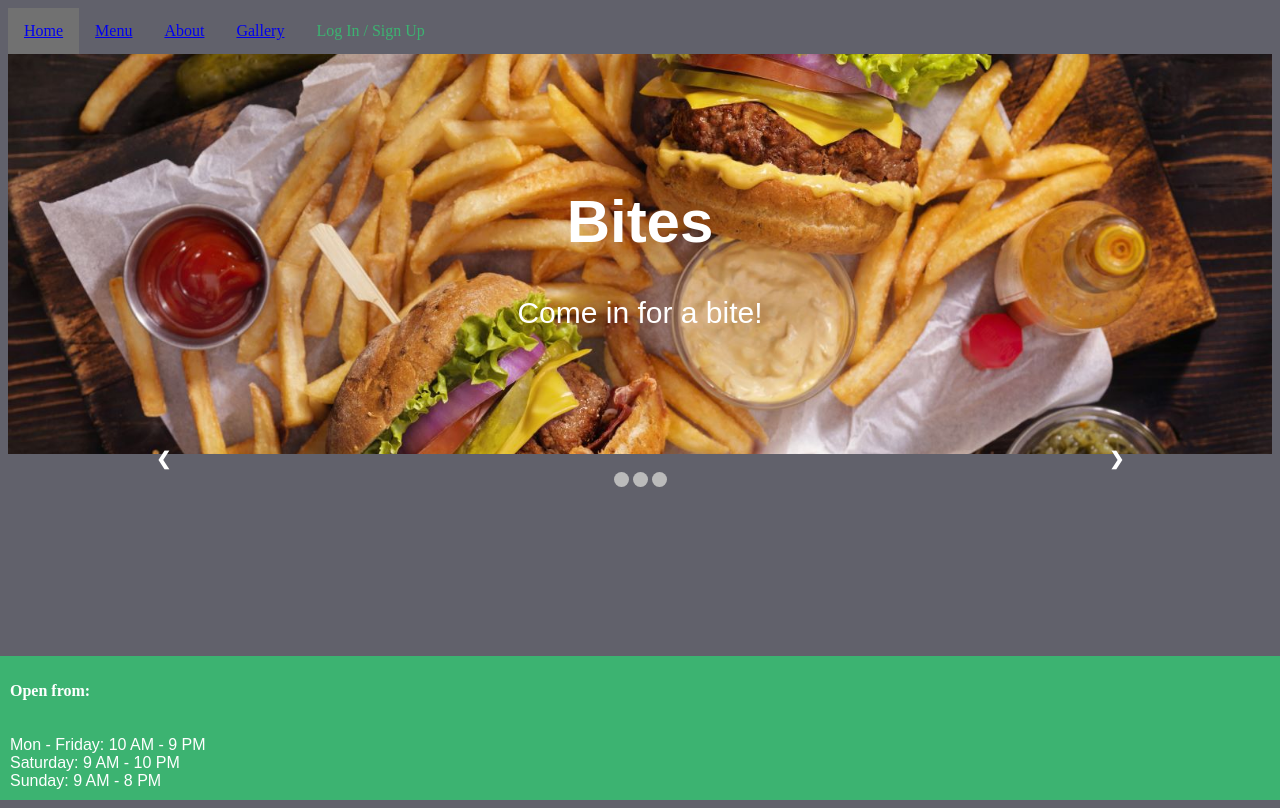
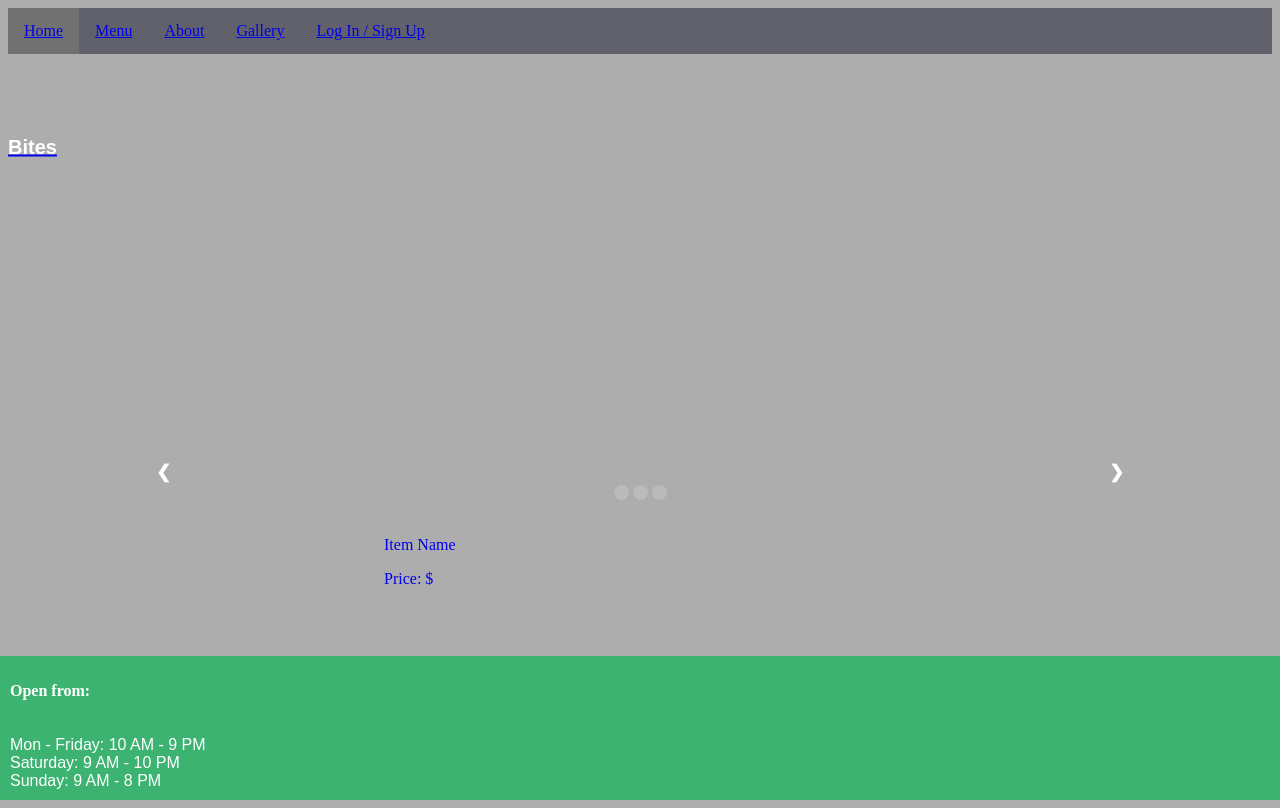
Before and after one commit to stevenf24/Bites, a plain HTML site: page Gallery.html in a window 1280 px wide. Drawn offline with Linux system fonts and the light colour scheme.

Commit message:
removed hero image from Gallery page. Trying to center text under carousel slideshow

```diff
--- a/About.css
+++ b/About.css
@@ -1,6 +1,6 @@
 body, html {
    height: 100%;
-   background-color: #61616b;
+   background-color: #adadad;
 }
 
 .hero-image {
--- a/Gallery.css
+++ b/Gallery.css
@@ -1,10 +1,9 @@
 body, html {
    height: 100%;
-   background-color: #61616b;
+   background-color: #adadad;
 }
 
 .hero-image {
-   background-image: url("Fast-Food-Restaurants.jpg");
    height: 50%;
 
    background-position: center;
@@ -14,15 +13,15 @@
 }
 
 .hero-text {
-   text-align: center;
-   position: absolute;
-   top: 50%;
+   text-align: start;
+   position: relative;
+   top: 20%;
    left: 50%;
    transform: translate(-50%, -50%);
    color: white;
-   font-family: Arial, Helvetica, sans-serif;
+   font-family: 'Comfortaa', sans-serif;
    font-weight: lighter;
-   font-size: 30px;
+   font-size: 10px;
 }
 
 .topnav {
@@ -57,6 +56,25 @@
    font-weight: bold;
    color: white;
    text-align: center;
+}
+
+.description {
+   position: fixed;
+   top: 65%;
+   left: 30%;
+   display: inline-block;
+}
+
+.description.item {
+   position: fixed;
+   text-align: center;
+   display: inline-block;
+}
+
+.description.price {
+   position: fixed;
+   text-align: center;
+   display: inline-block;
 }
 
 p.description {
--- a/Gallery.html
+++ b/Gallery.html
@@ -10,12 +10,17 @@
       <li> <a href="Menu.html"> Menu </a> </li>
       <li> <a href="About.html"> About </a> </li>
       <li> <a href="Gallery.html"> Gallery </a> </li>
-      <li a href="login.html">Log In / Sign Up</li>
+      <li> <a href="login.html">Log In / Sign Up</li>
    </div>
+
    <div class="hero-image">
       <div class="hero-text">
          <h1> Bites </h1>
-         <p> Come in for a bite! </p>
+      </div>
+
+      <div class="description">
+         <p class="item">Item Name</p>
+         <p class="price">Price: $</p>
       </div>
    </div>
 
--- a/Menu.css
+++ b/Menu.css
@@ -1,6 +1,6 @@
 body, html {
    height: 100%;
-   background-color: #61616b;
+   background-color: #adadad;
 }
 
 .hero-image {
--- a/index.css
+++ b/index.css
@@ -1,6 +1,6 @@
 body, html {
    height: 100%;
-   background-color: #61616b;
+   background-color: #adadad;
 }
 
 .hero-image {
--- a/login.css
+++ b/login.css
@@ -1,6 +1,6 @@
 body, html {
    height: 100%;
-   background-color: #61616b;
+   background-color: #adadad;
 }
 
 .hero-image {
@@ -20,7 +20,7 @@
    left: 50%;
    transform: translate(-50%, -50%);
    color: white;
-   font-family: Arial, Helvetica, sans-serif;
+   font-family: comfortaa;
    font-weight: lighter;
    font-size: 30px;
 }
--- a/signUp.css
+++ b/signUp.css
@@ -1,6 +1,6 @@
 body, html {
    height: 100%;
-   background-color: #61616b;
+   background-color: #adadad;
 }
 
 .hero-image {
```
